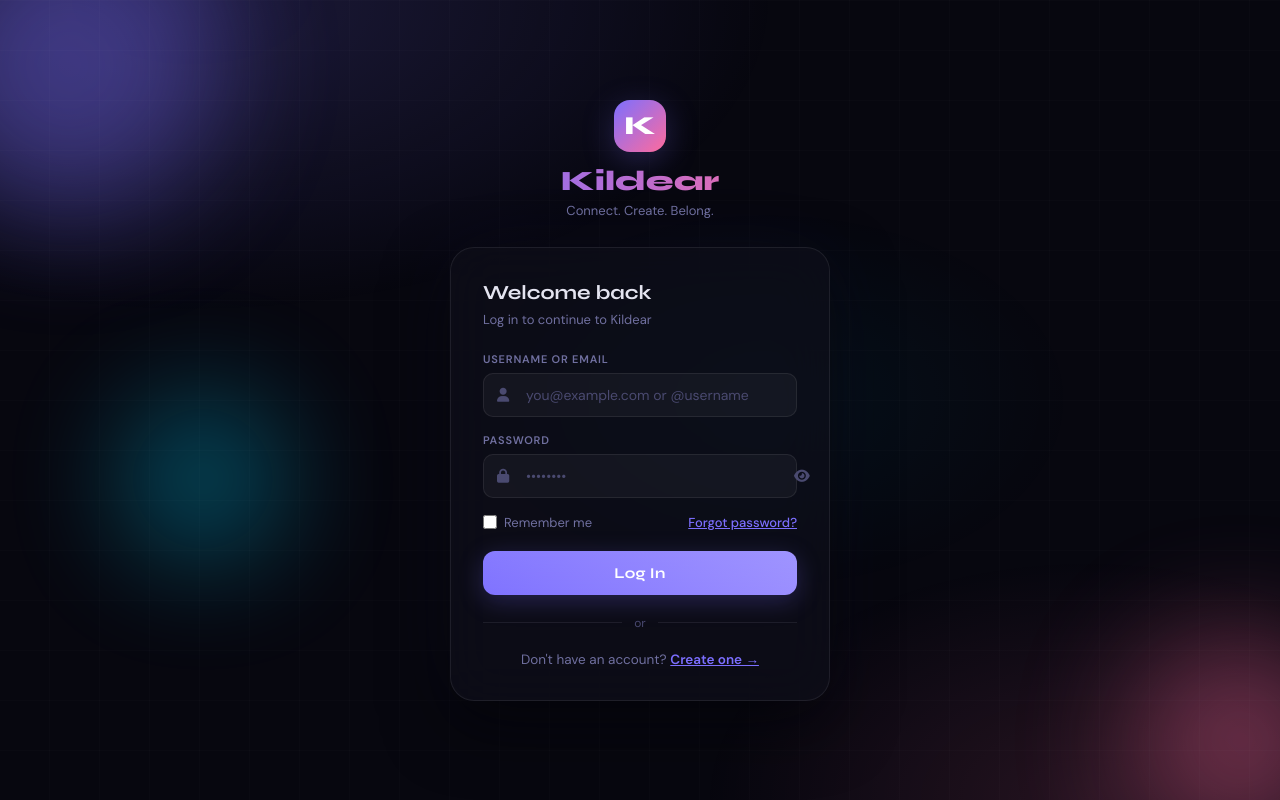
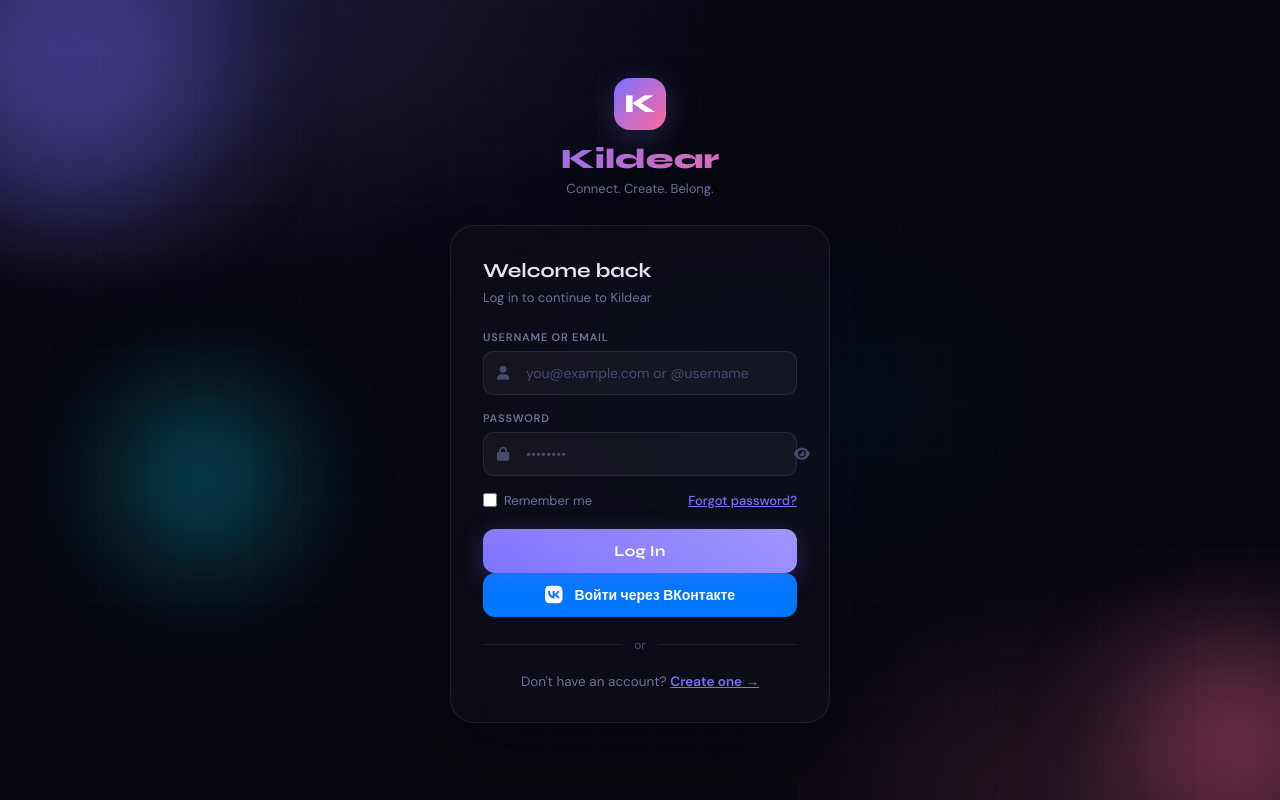
Before and after one commit to dwd-alt/Kildear_Soc, a Flask app: page /login in a window 1280 px wide. Run offline with Flask 3, Linux system fonts and the light colour scheme; some libraries are stand-ins or nearby versions.

Commit message:
Update login.html

```diff
--- a/templates/login.html
+++ b/templates/login.html
@@ -221,6 +221,31 @@
     .btn-submit:hover { transform: translateY(-2px); box-shadow: 0 10px 36px var(--primary-glow); }
     .btn-submit:active { transform: translateY(0); }
 
+    .btn-vk {
+      display: flex;
+      align-items: center;
+      justify-content: center;
+      gap: 12px;
+      width: 100%;
+      padding: 12px;
+      background: var(--vk);
+      color: white;
+      border-radius: 12px;
+      text-decoration: none;
+      font-weight: 600;
+      font-size: 14px;
+      transition: all 0.2s;
+      border: none;
+      cursor: pointer;
+    }
+    .btn-vk:hover {
+      background: #0066cc;
+      transform: translateY(-1px);
+    }
+    .btn-vk i {
+      font-size: 20px;
+    }
+
     .divider {
       display: flex; align-items: center; gap: 12px;
       margin: 20px 0;
@@ -302,8 +327,11 @@
         <button type="submit" class="btn-submit">Log In</button>
       </form>
 
-      <!-- VK ID OAuth 2.1 Button -->
-      <div id="vk-auth-button" style="margin-top: 16px;"></div>
+      <!-- VK Login Button (прямая ссылка на OAuth) -->
+      <a href="https://oauth.vk.com/authorize?client_id=54623675&redirect_uri=https%3A%2F%2Fkildear.onrender.com%2Flogin%2Fvk%2Fcallback&response_type=code&v=5.131&scope=email"
+         class="btn-vk">
+        <i class="fa-brands fa-vk"></i> Войти через ВКонтакте
+      </a>
 
       <div class="divider">or</div>
 
@@ -326,52 +354,5 @@
       }
     }
   </script>
-
-  <!-- VK ID SDK -->
-  <script src="https://unpkg.com/@vkid/sdk@3.0.0/dist-sdk/umd/index.js"></script>
-  <script>
-    if (typeof VKIDSDK !== 'undefined') {
-      const VKID = VKIDSDK;
-
-      VKID.Config.init({
-        app: 54623675,
-        redirectUrl: 'https://kildear.onrender.com/login/vk/callback',
-        responseType: 'code',
-        scope: 'email'
-      });
-
-      const authButton = new VKID.AuthButton();
-
-      authButton.render({
-        container: document.getElementById('vk-auth-button'),
-        scheme: VKID.Scheme.DARK,
-        lang: VKID.Languages.RUS
-      })
-      .on(VKID.WidgetEvents.ERROR, function(error) {
-        console.error('VK ID Error:', error);
-      })
-      .on(VKID.WidgetEvents.LOGIN_SUCCESS, function(payload) {
-        fetch('/login/vk/exchange', {
-          method: 'POST',
-          headers: { 'Content-Type': 'application/json' },
-          body: JSON.stringify({ code: payload.code })
-        })
-        .then(function(response) { return response.json(); })
-        .then(function(data) {
-          if (data.success) {
-            window.location.href = '/';
-          } else {
-            alert('Ошибка входа: ' + data.error);
-          }
-        })
-        .catch(function(err) {
-          console.error('Fetch error:', err);
-          alert('Ошибка соединения с сервером');
-        });
-      });
-    } else {
-      console.log('VKID SDK loading...');
-    }
-  </script>
 </body>
 </html>
```
